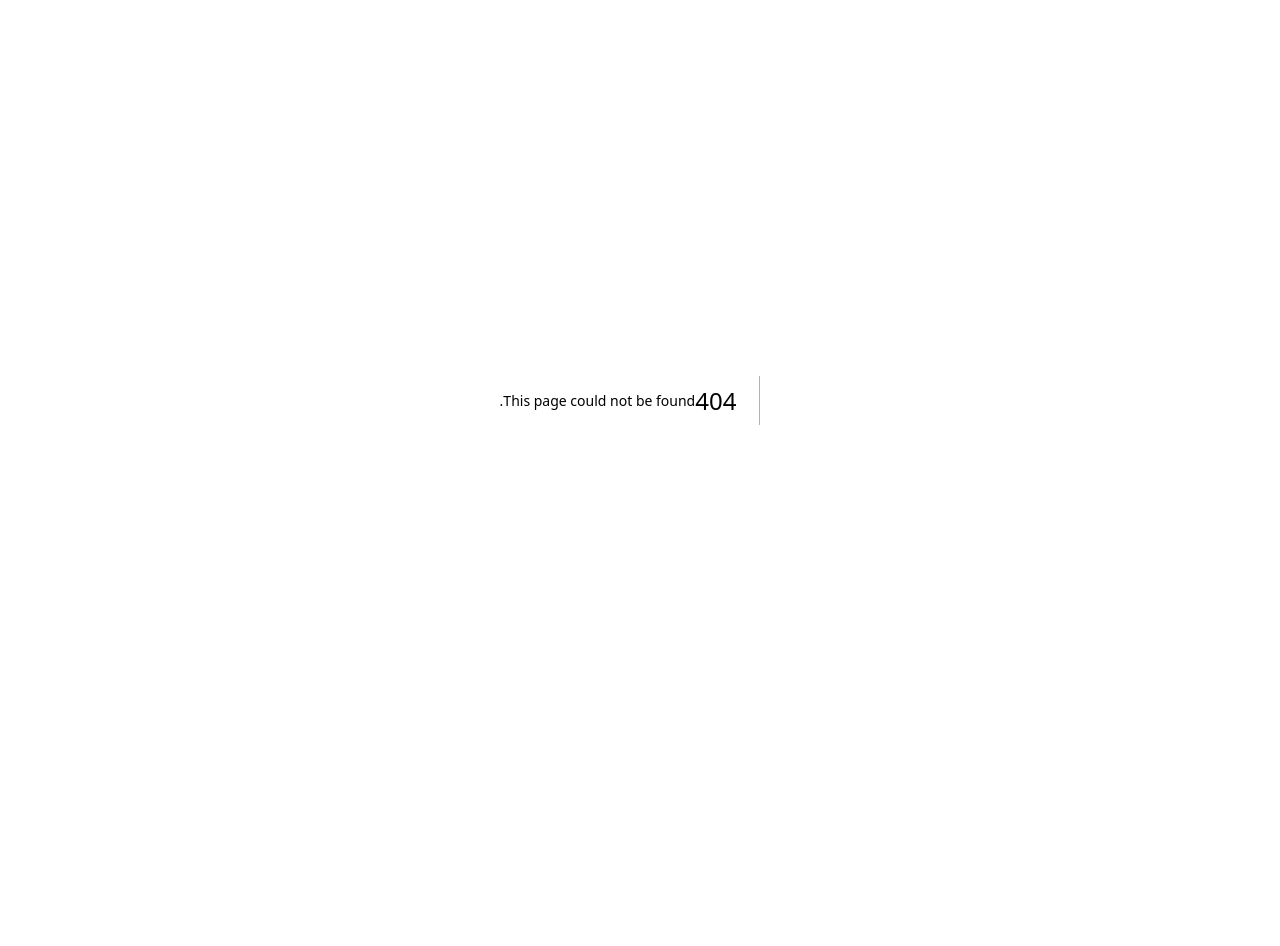
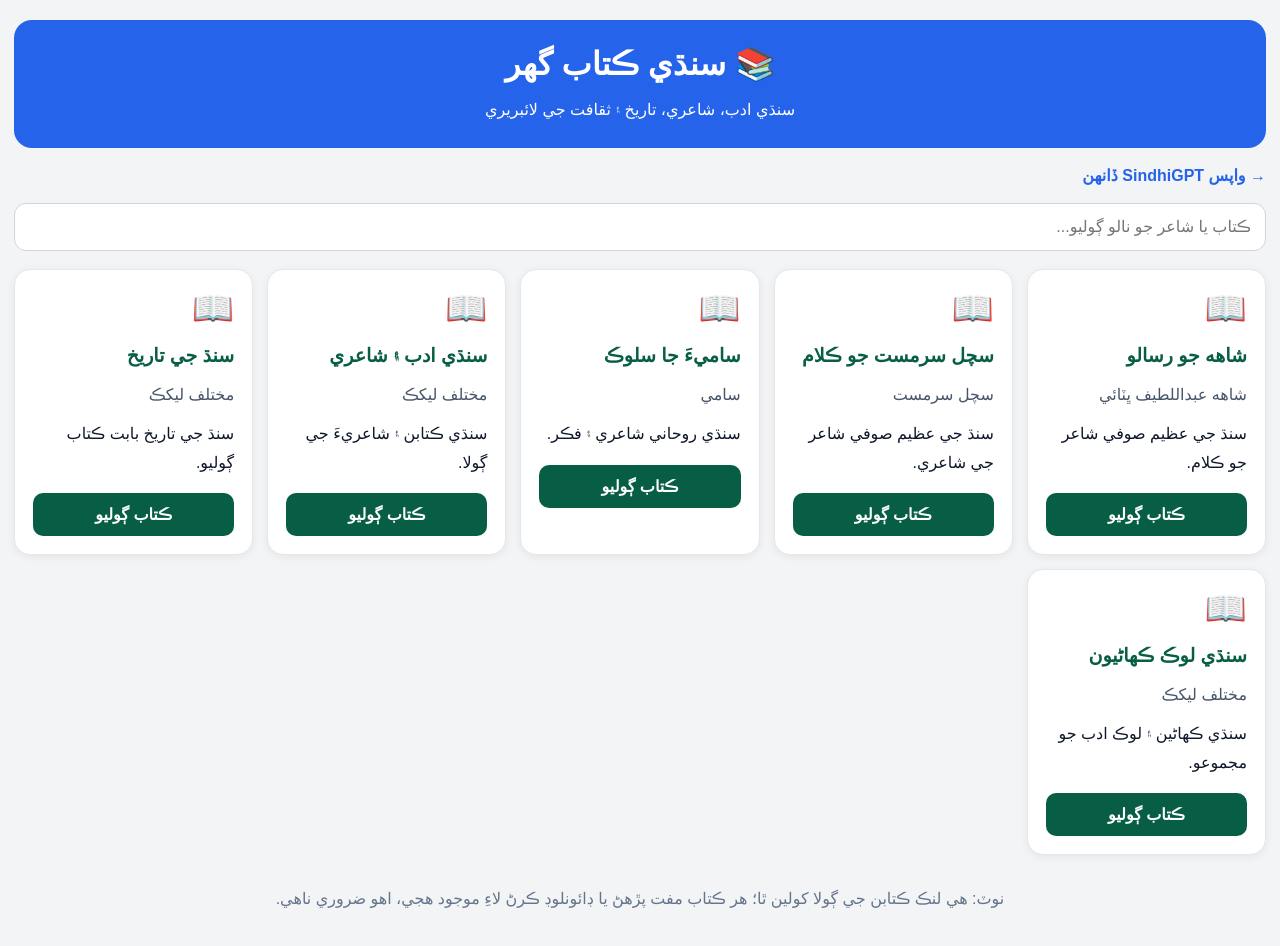
Before and after one commit to islamsolangi/sindhigpt, a Next.js app: page /app/books in a window 1280 px wide. Before the commit this address had no page. Shown: the top 946 px of the page. Before the commit the page ends 800 px from the top, so only its background shows below. Built offline with nearby package versions, Linux system fonts and the light colour scheme.

Commit message:
Create page.tsx

```diff
--- /dev/null
+++ b/app/app/books/page.tsx
@@ -0,0 +1,168 @@
+"use client";
+
+import { useState } from "react";
+
+const books = [
+{
+title: "شاهه جو رسالو",
+author: "شاهه عبداللطيف ڀٽائي",
+description: "سنڌ جي عظيم صوفي شاعر جو ڪلام.",
+url: "https://archive.org/search?query=Shah+Jo+Risalo",
+},
+{
+title: "سچل سرمست جو ڪلام",
+author: "سچل سرمست",
+description: "سنڌ جي عظيم صوفي شاعر جي شاعري.",
+url: "https://archive.org/search?query=Sachal+Sarmast",
+},
+{
+title: "ساميءَ جا سلوڪ",
+author: "سامي",
+description: "سنڌي روحاني شاعري ۽ فڪر.",
+url: "https://archive.org/search?query=Samay+Sindhi+poetry",
+},
+{
+title: "سنڌي ادب ۽ شاعري",
+author: "مختلف ليکڪ",
+description: "سنڌي ڪتابن ۽ شاعريءَ جي ڳولا.",
+url: "https://archive.org/search?query=Sindhi+literature",
+},
+{
+title: "سنڌ جي تاريخ",
+author: "مختلف ليکڪ",
+description: "سنڌ جي تاريخ بابت ڪتاب ڳوليو.",
+url: "https://archive.org/search?query=History+of+Sindh",
+},
+{
+title: "سنڌي لوڪ ڪهاڻيون",
+author: "مختلف ليکڪ",
+description: "سنڌي ڪهاڻين ۽ لوڪ ادب جو مجموعو.",
+url: "https://archive.org/search?query=Sindhi+folk+tales",
+},
+];
+
+export default function BooksPage() {
+const [search, setSearch] = useState("");
+
+const filteredBooks = books.filter((book) =>
+"${book.title} ${book.author}".toLowerCase().includes(search.toLowerCase())
+);
+
+return (
+<main
+style={{
+minHeight: "100vh",
+padding: "20px 14px",
+background: "#f3f4f6",
+direction: "rtl",
+fontFamily: "sans-serif",
+}}
+>
+<header
+style={{
+background: "#2563eb",
+color: "white",
+padding: "24px 16px",
+borderRadius: "18px",
+textAlign: "center",
+}}
+>
+<h1 style={{ margin: "0 0 10px" }}>📚 سنڌي ڪتاب گهر</h1>
+<p style={{ margin: 0, lineHeight: 1.8 }}>
+سنڌي ادب، شاعري، تاريخ ۽ ثقافت جي لائبريري
+</p>
+</header>
+
+  <a
+    href="/"
+    style={{
+      display: "inline-block",
+      margin: "18px 0",
+      color: "#2563eb",
+      textDecoration: "none",
+      fontWeight: "bold",
+    }}
+  >
+    → واپس SindhiGPT ڏانهن
+  </a>
+
+  <input
+    value={search}
+    onChange={(e) => setSearch(e.target.value)}
+    placeholder="ڪتاب يا شاعر جو نالو ڳوليو..."
+    style={{
+      width: "100%",
+      padding: "14px",
+      border: "1px solid #d1d5db",
+      borderRadius: "12px",
+      fontSize: "16px",
+      marginBottom: "18px",
+      textAlign: "right",
+    }}
+  />
+
+  <div
+    style={{
+      display: "grid",
+      gridTemplateColumns: "repeat(auto-fit, minmax(230px, 1fr))",
+      gap: "14px",
+    }}
+  >
+    {filteredBooks.map((book) => (
+      <article
+        key={book.title}
+        style={{
+          background: "white",
+          padding: "18px",
+          borderRadius: "16px",
+          boxShadow: "0 2px 8px #00000010",
+          border: "1px solid #e5e7eb",
+        }}
+      >
+        <div style={{ fontSize: "34px" }}>📖</div>
+        <h2 style={{ fontSize: "19px", color: "#075e45" }}>
+          {book.title}
+        </h2>
+        <p style={{ color: "#475569" }}>{book.author}</p>
+        <p style={{ lineHeight: 1.8 }}>{book.description}</p>
+        <a
+          href={book.url}
+          target="_blank"
+          rel="noopener noreferrer"
+          style={{
+            display: "block",
+            background: "#075e45",
+            color: "white",
+            padding: "12px",
+            borderRadius: "10px",
+            textAlign: "center",
+            textDecoration: "none",
+            fontWeight: "bold",
+          }}
+        >
+          ڪتاب ڳوليو
+        </a>
+      </article>
+    ))}
+  </div>
+
+  {filteredBooks.length === 0 && (
+    <p style={{ textAlign: "center", padding: "25px" }}>
+      هن نالي سان ڪتاب نه مليو.
+    </p>
+  )}
+
+  <p
+    style={{
+      textAlign: "center",
+      color: "#64748b",
+      marginTop: "30px",
+      lineHeight: 1.8,
+    }}
+  >
+    نوٽ: هي لنڪ ڪتابن جي ڳولا کولين ٿا؛ هر ڪتاب مفت پڙهڻ يا ڊائونلوڊ ڪرڻ لاءِ موجود هجي، اهو ضروري ناهي.
+  </p>
+</main>
+
+);
+}
```
